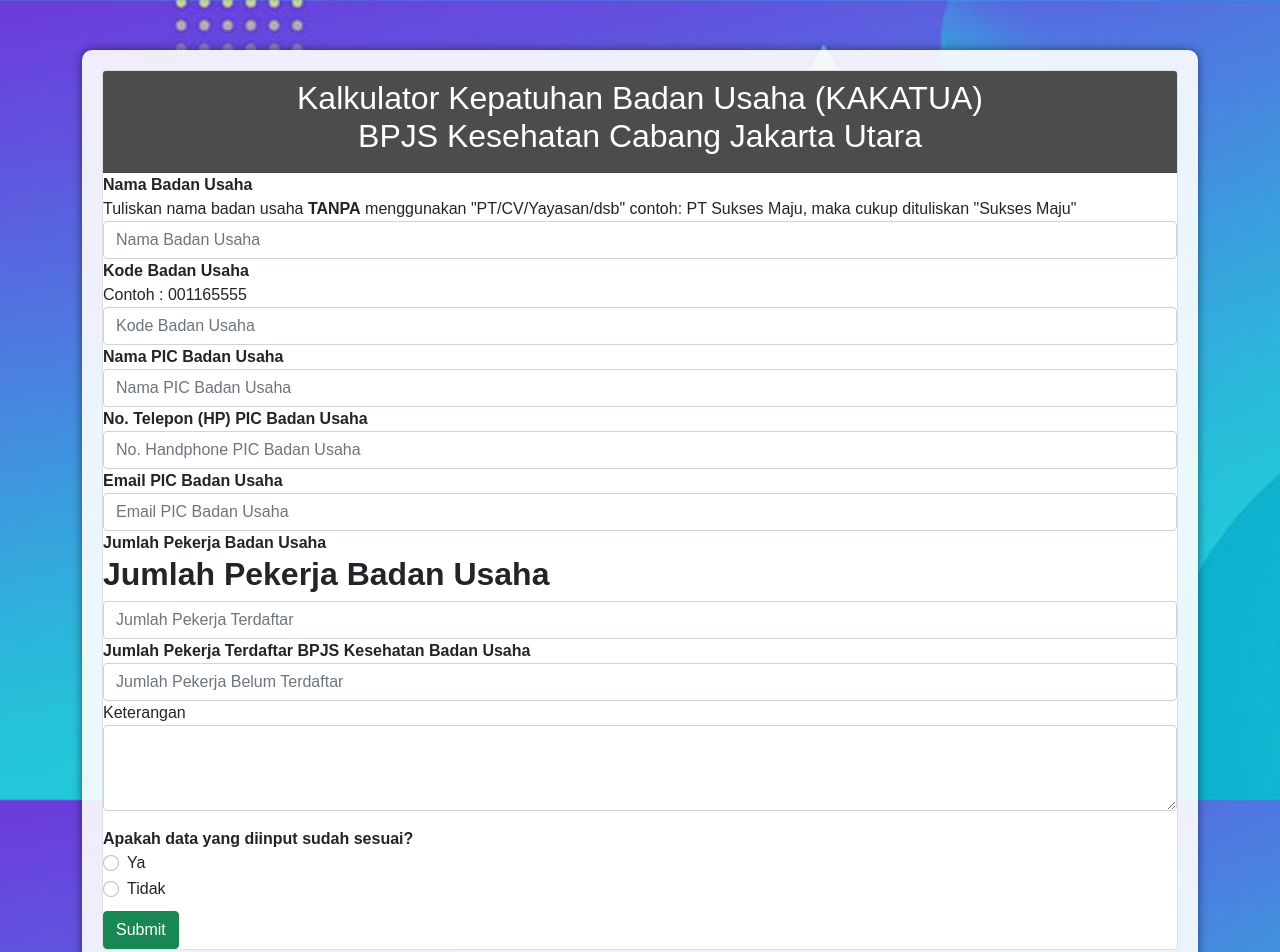
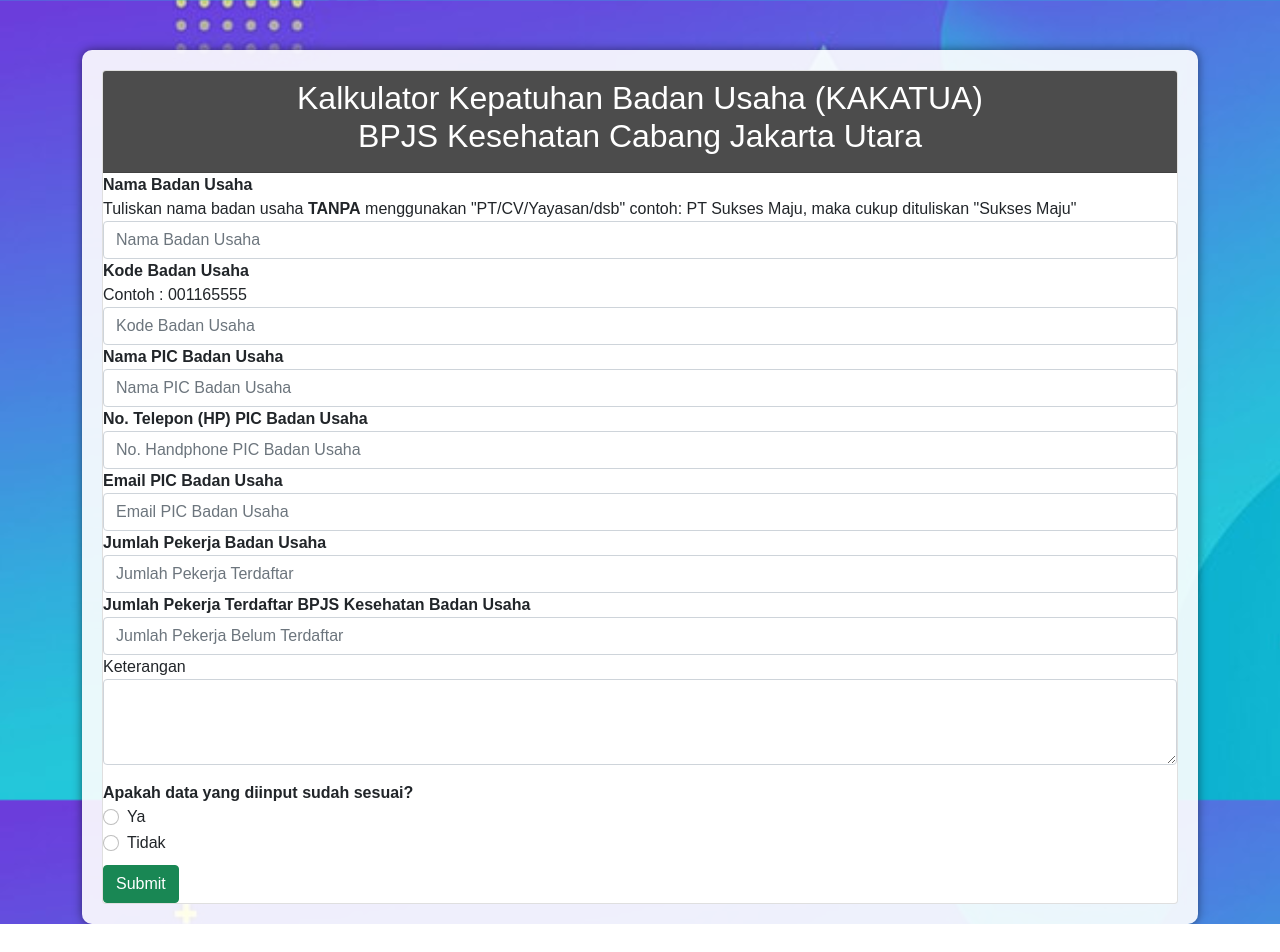
Before and after one commit to Jonathan28savage/SADAKO_OR, a plain HTML site: page index.html in a window 1280 px wide. Shown: the top 952 px of the page. After the commit the page ends 924 px from the top, so only its background shows below. Drawn offline with nearby package versions, Linux system fonts and the light colour scheme.

Commit message:
Update index.html

```diff
--- a/index.html
+++ b/index.html
@@ -151,7 +151,7 @@
               <div class="form-group">
                 <label for="Pekerja Terdaftar BPJS"
                   ><b>Jumlah Pekerja Badan Usaha</b
-                  ></label><b><h2>Jumlah Pekerja Badan Usaha</b> </h2>
+                  ></label>
                 <input
                   type="text"
                   name="Pekerja Terdaftar BPJS"
@@ -210,7 +210,7 @@
     <label class="form-check-label" for="dataTidakSesuai">Tidak</label>
   </div>
 </div>
-              <button type="submit" class="btn btn-success btn-block mt-2">
+       <button type="submit" class="btn btn-success btn-block mt-2">
                 Submit
               </button>
             </form>
```
